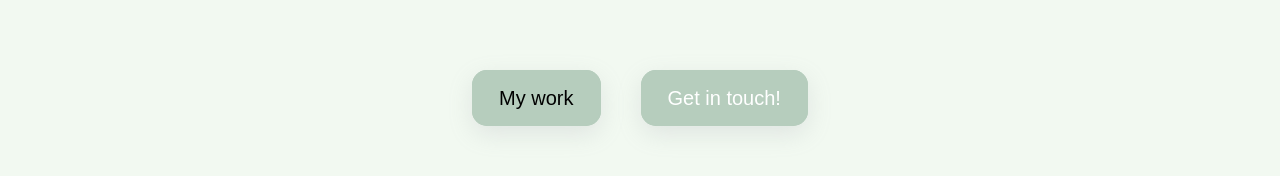
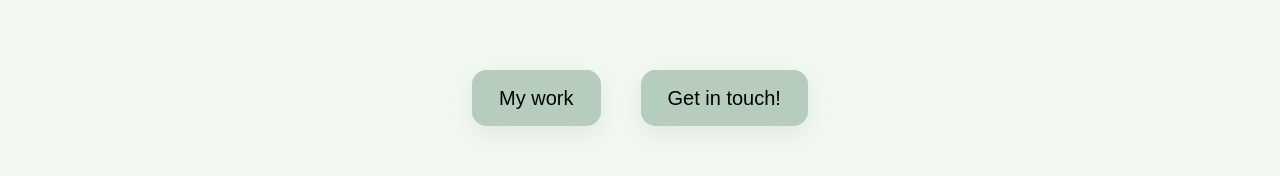
Before and after one commit to lindijor/portfolio, a React (Create React App) app: page / in a window 1280 px wide. In both pictures the pointer is over the link "Get in touch!". Shown: the part 557-733 px from the top of the page. Built offline with nearby package versions, Linux system fonts and the light colour scheme.

Commit message:
Final adjustments to colors

```diff
--- a/src/App.css
+++ b/src/App.css
@@ -73,7 +73,7 @@ a {
 
 .secondary-btn:hover {
   background: #b6cdbd;
-  color: white;
+  color: black;
   cursor: pointer;
   border: 2px #b6cdbd solid;
 }
--- a/src/Header.css
+++ b/src/Header.css
@@ -55,6 +55,5 @@ nav a:hover {
 
 .header .material-symbols-outlined:hover {
   rotate: 450deg;
-  background-color: #5c715e;
-  color: white;
+  background-color: #b6cdbd;
 }
```
